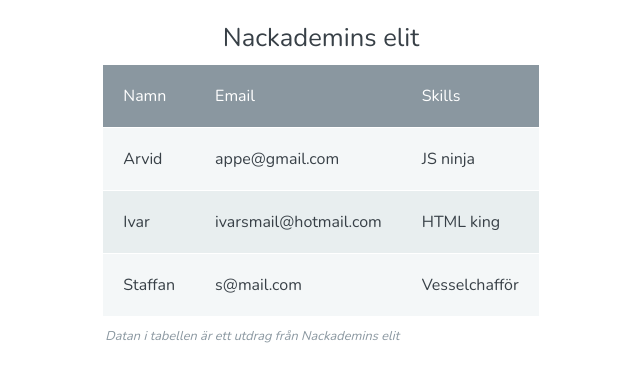
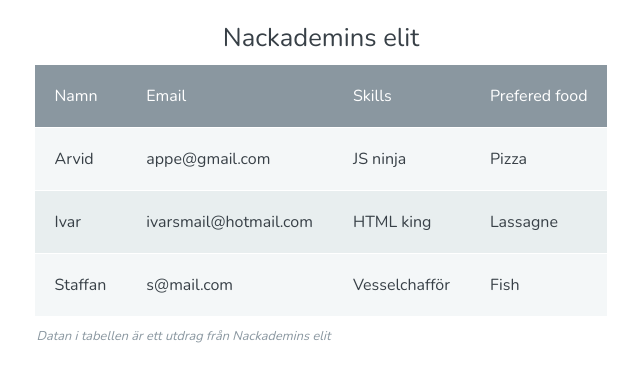
Before and after one commit to staffanhallgren/fend15st, a plain HTML site: page index.html in a window 1280 px wide. Shown: the whole page, without its empty margins (319-959 px from the left). Drawn offline with nearby package versions, Linux system fonts and the light colour scheme.

Commit message:
Added food column to table

```diff
--- a/index.html
+++ b/index.html
@@ -17,11 +17,12 @@
       <th scope="col">Namn</th>
       <th scope="col">Email</th>
       <th scope="col">Skills</th>
+      <th scope="col">Prefered food</th>
     </tr>
   <thead>
   <tfoot>
     <tr>
-      <td colspan="3">Datan i tabellen är ett utdrag från Nackademins elit</td>
+      <td colspan="4">Datan i tabellen är ett utdrag från Nackademins elit</td>
     </tr>
   </tfoot>
   <tbody>
@@ -29,16 +30,19 @@
       <th scope="row">Arvid</th>
       <td>appe@gmail.com</td>
       <td>JS ninja</td>
+      <td>Pizza</td>
     </tr>
     <tr>
       <th scope="row">Ivar</th>
       <td>ivarsmail@hotmail.com</td>
       <td>HTML king</td>
+      <td>Lassagne</td>
     </tr>
     <tr>
       <th scope="row">Staffan</th>
       <td>s@mail.com</td>
       <td>Vesselchafför</td>
+      <td>Fish</td>
     </tr>
   </tbody>
 </table>
```
